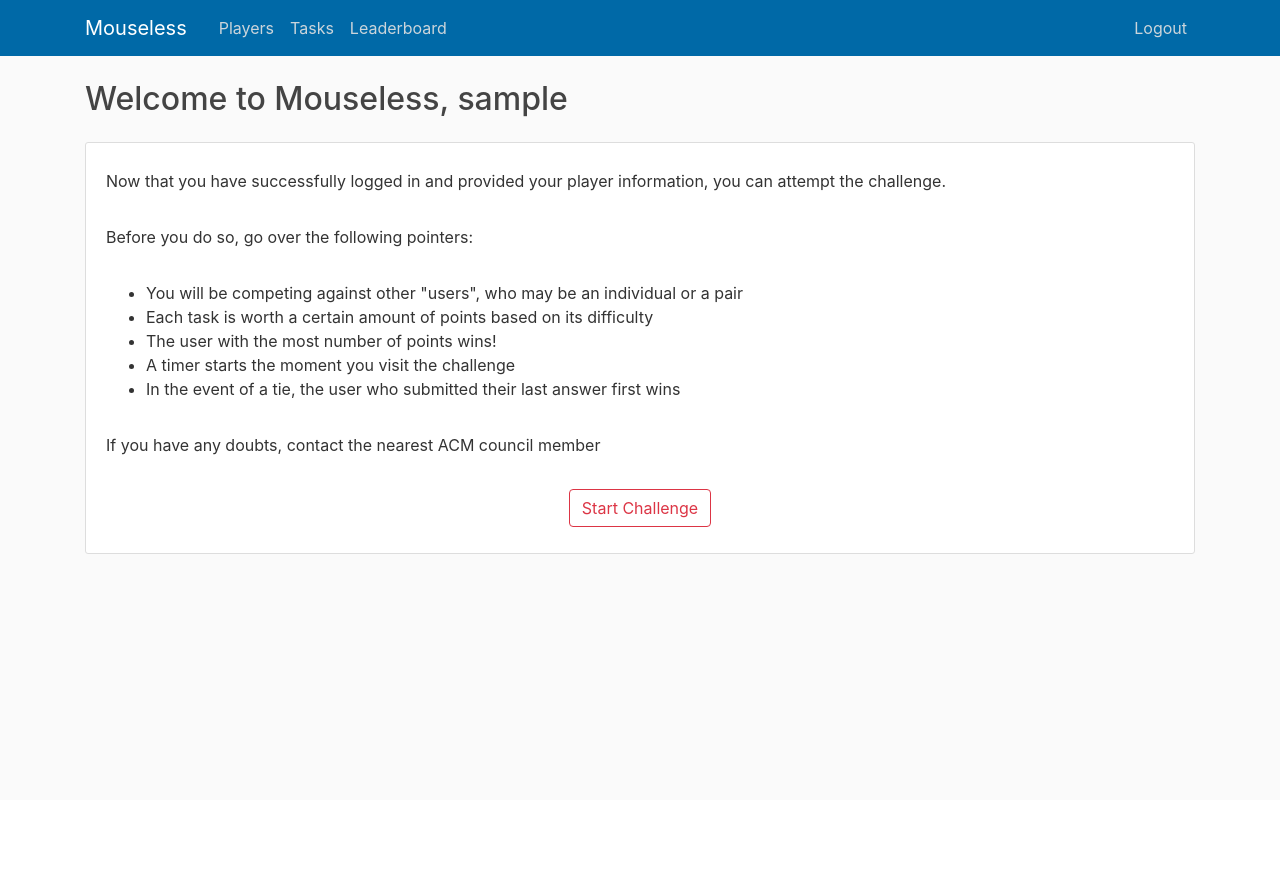
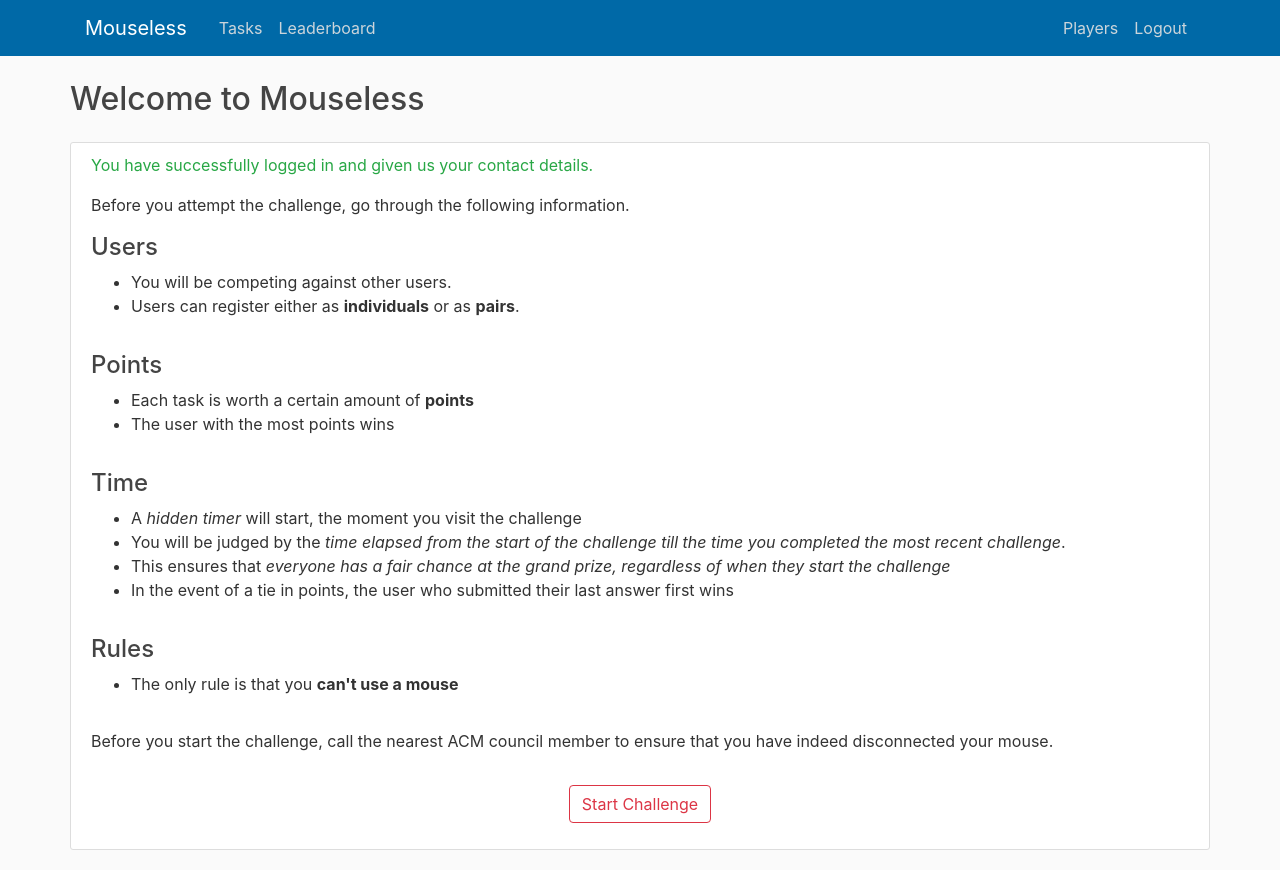
Before and after one commit to kelvindecosta/mouseless, a Django app: page / in a window 1280 px wide. Before the commit the page ends 554 px from the top, so only its background shows below. Run offline with Django 3.2, Linux system fonts and the light colour scheme; the visitor is signed in with stand-in values (Sample User, id 1); some libraries are stand-ins or nearby versions.

Commit message:
Improve site

```diff
--- a/mouseless/settings.py
+++ b/mouseless/settings.py
@@ -8,10 +8,11 @@ BASE_DIR = os.path.dirname(os.path.dirname(os.path.abspath(__file__)))
 # See https://docs.djangoproject.com/en/2.2/howto/deployment/checklist/
 
 # SECURITY WARNING: keep the secret key used in production secret!
-SECRET_KEY = 'r)f)ukl4!4ifg@!tm4c&a)-jm1*l_64bm5ltz_tcq7-*o35dn6'
+with open(os.path.join(BASE_DIR, 'secret.key')) as f:
+    SECRET_KEY = f.read().strip()
 
 # SECURITY WARNING: don't run with debug turned on in production!
-DEBUG = True
+DEBUG = False
 
 ALLOWED_HOSTS = [
     'localhost',
--- a/quiz/templates/quiz/base.html
+++ b/quiz/templates/quiz/base.html
@@ -24,13 +24,13 @@
           </button>
           <div class="collapse navbar-collapse" id="navbarToggle">
             <div class="navbar-nav mr-auto">
-                <a class="nav-item nav-link" href="{% url 'player-list' %}">Players</a>
                 <a class="nav-item nav-link" href="{% url 'task-list' %}">Tasks</a>
                 <a class="nav-item nav-link" href="{% url 'leaderboard' %}">Leaderboard</a>
             </div>
             <!-- Navbar Right Side -->
             <div class="navbar-nav">
               {% if user.is_authenticated %}
+              <a class="nav-item nav-link" href="{% url 'player-list' %}">Players</a>
                 <a class="nav-item nav-link" href="{% url 'logout' %}">Logout</a>
               {% else %}
                 <a class="nav-item nav-link" href="{% url 'login' %}">Login</a>
@@ -43,7 +43,7 @@
     </header>
     <main role="main" class="container">
       <div class="row">
-        <div class="col-md-12">
+        <div class="col-md-12 p-0">
           {% if messages %}
             {% for message in messages %}
               <div class="alert alert-{{ message.tags }}">
--- a/quiz/templates/quiz/home.html
+++ b/quiz/templates/quiz/home.html
@@ -1,19 +1,37 @@
 {% extends "quiz/base.html" %}
 {% load crispy_forms_tags %}
 {% block content %}
-<h2 class="article-title mb-4">Welcome to Mouseless, {{ user.username }}</h2>
+<h2 class="article-title mb-4">Welcome to Mouseless</h2>
 <article class="media content-section">
     <div class="media-body d-flex flex-column text-justify">
-    <p class="my-3">Now that you have successfully logged in and provided your player information, you can attempt the challenge.</p>
-    <p class="my-3">Before you do so, go over the following pointers:</p>
-    <ul class="my-3">
-        <li>You will be competing against other "users", who may be an individual or a pair</li>
-        <li>Each task is worth a certain amount of points based on its difficulty</li>
-        <li>The user with the most number of points wins!</li>
-        <li>A timer starts the moment you visit the challenge</li>
-        <li>In the event of a tie, the user who submitted their last answer first wins</li>
+        <p class="text-success">You have successfully logged in and given us your contact details.</p>
+        <p>Before you attempt the challenge, go through the following information.</p>
+        <h4>Users</h4>
+        <ul>
+            <li>You will be competing against other users.</li>
+            <li>Users can register either as <strong>individuals</strong> or as <strong>pairs</strong>.</li>
         </ul>
-    <p class="my-3">If you have any doubts, contact the nearest ACM council member</p>
+        <hr/>
+        <h4>Points</h4>
+        <ul>
+            <li>Each task is worth a certain amount of <strong>points</strong></li>
+            <li>The user with the most points wins</li>
+        </ul>
+        <hr/>
+        <h4>Time</h4>
+        <ul>
+            <li>A <em>hidden timer</em> will start, the moment you visit the challenge</li>
+            <li>You will be judged by the <em>time elapsed from the start of the challenge till the time you completed the most recent challenge</em>.</li>
+            <li>This ensures that <em>everyone has a fair chance at the grand prize, regardless of when they start the challenge</em></li>
+            <li>In the event of a tie in points, the user who submitted their last answer first wins</li>
+        </ul>
+        <hr/>
+        <h4>Rules</h4>
+        <ul>
+            <li>The only rule is that you <strong>can't use a mouse</strong></li>
+        </ul>
+        <hr/>
+        <p>Before you start the challenge, call the nearest ACM council member to ensure that you have indeed disconnected your mouse.</p>
         <a class="m-3 align-self-center" href="{% url 'task-list' %}">
             <button class="btn btn-outline-danger">
                 Start Challenge
--- a/quiz/templates/quiz/register.html
+++ b/quiz/templates/quiz/register.html
@@ -5,7 +5,7 @@
         <form method="POST">
             {% csrf_token %}
             <fieldset class="form-group">
-                <legend class="border-bottom mb-4">Join Today</legend>
+                <legend class="border-bottom mb-4">Register</legend>
                 {{ form|crispy }}
             </fieldset>
             <div class="form-group">
--- a/quiz/templates/quiz/task_detail.html
+++ b/quiz/templates/quiz/task_detail.html
@@ -2,10 +2,11 @@
 {% load crispy_forms_tags %}
 {% block content %}
 <h2 class="mb-4">{{ object.name }}</h2>
+<div class="text-info">Points : {{ object.points }}</div>
 {% if form.instance.value == form.instance.task.correct %}
-  <div class="text-success my-4"> Status : Complete </div>
+  <div class="text-success mb-4"> Status : Complete </div>
 {% else %}
-  <div class="text-danger my-4"> Status : Incomplete </div>
+  <div class="text-danger mb-4"> Status : Incomplete </div>
 {% endif %}
 <div class="row">
     <div class="col">
--- a/quiz/views.py
+++ b/quiz/views.py
@@ -55,6 +55,9 @@ class TaskListView(LoginRequiredMixin, UserPassesTestMixin, ListView):
 
         return context
 
+    def get_queryset(self):
+        return Task.objects.all().order_by('points')
+
 
 
 class TaskDetailView(LoginRequiredMixin, UserPassesTestMixin, FormMixin, DetailView):
@@ -106,7 +109,8 @@ class TaskDetailView(LoginRequiredMixin, UserPassesTestMixin, FormMixin, DetailV
 def leaderboard(request):
     leaderboard = list(filter(lambda t: t.score > 0, Card.objects.all()))
     if len(leaderboard) > 0:
-        leaderboard = sorted(leaderboard, key=lambda t: (t.score, t.last_time))[:10]
+        leaderboard = sorted(leaderboard, key=lambda t: t.score)[::-1][:10]
+        leaderboard = sorted(leaderboard, key=lambda t: t.last_time)
     context= {
         'leaderboard' : leaderboard
     }
--- a/tasks.py
+++ b/tasks.py
@@ -5,6 +5,7 @@ from quiz.models import Task
 
 task_dir = './tasks'
 for t in [frontmatter.load(f) for f in [os.path.join(task_dir, filename) for filename in os.listdir(task_dir)]]:
-    Task(text=t.content, **t).save()
+    task , _= Task.objects.get_or_create(text=t.content, **t)
+    task.save()
 
 # exec(open('tasks.py').read())
```
Also changed, not shown: player/templates/player/list.html (+10 -0 lines), quiz/templates/quiz/task_list.html (+27 -16 lines). Lines whose indentation alone changed are shown as unchanged.
